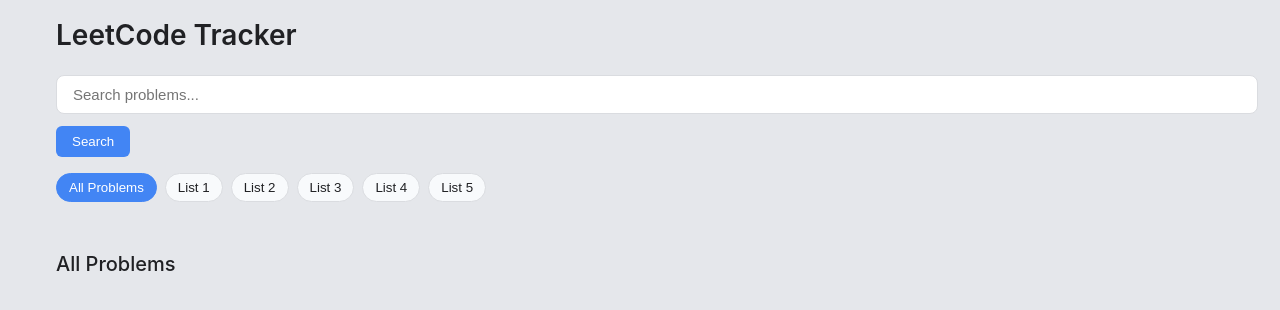
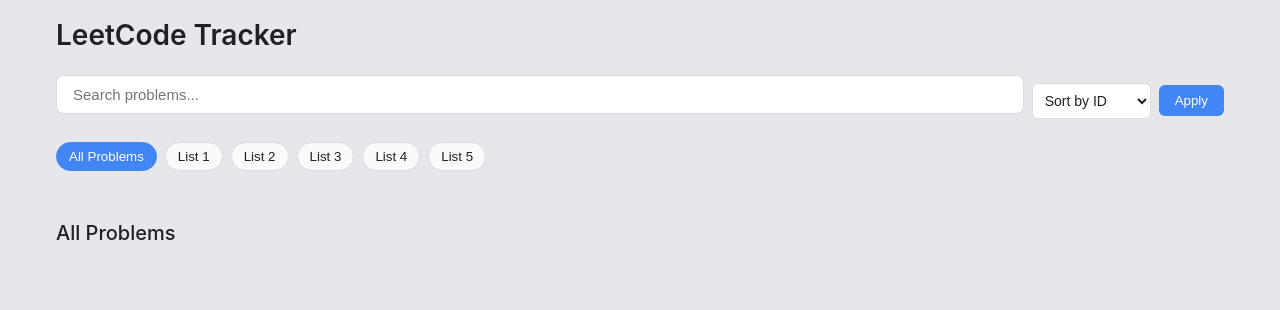
Before and after one commit to futuressobright/leetcode-tracker, a Flask app: page / in a window 1280 px wide. Shown: the top 310 px of the page. Run offline with Flask 3, Linux system fonts and the light colour scheme; data comes from the database, SQL or seed files in the repository; data that the repository does not hold is empty.

Commit message:
Added Toggle button to 'Due for Review'

```diff
--- a/app.py
+++ b/app.py
@@ -33,12 +33,14 @@ def index():
     search = request.args.get('search', '').strip()
     list_filter = request.args.get('list')
     topic_filter = request.args.get('topic', '').strip()
+    sort_by_difficulty = request.args.get('difficulty_sort')  # Add this line
+
     page = request.args.get('page', 1, type=int)
     per_page = 12
 
     try:
         start_query = time.time()
-        problems_data = db.get_problems(search, list_filter, topic_filter, page, per_page)
+        problems_data = db.get_problems(search, list_filter, topic_filter, page, per_page, sort_by_difficulty)
         all_problems = problems_data['problems']  # Now we get the problems from the dict
         print(f"Problems query time: {time.time() - start_query} seconds")
 
--- a/database.py
+++ b/database.py
@@ -33,7 +33,8 @@ class Database:
                      list_filter: Optional[str] = None,
                      topic_filter: Optional[str] = None,
                      page: int = 1,
-                     per_page: int = 12) -> dict:
+                     per_page: int = 12,
+                     sort_by_difficulty: Optional[str] = None) -> dict:
         """Get problems with optional filters and pagination"""
         conn = self.get_connection()
         offset = (page - 1) * per_page
@@ -91,11 +92,31 @@ class Database:
             total = conn.execute(count_query, params).fetchone()['total']
 
             # Add pagination to main query
-            base_query += where_clause + '''
-                GROUP BY p.id
-                ORDER BY CAST(p.leetcode_id AS INTEGER)
-                LIMIT ? OFFSET ?
-            '''
+            # Add pagination to main query
+            base_query += where_clause + ' GROUP BY p.id'
+
+            # Add difficulty sorting
+            if sort_by_difficulty == 'asc':
+                base_query += ''' ORDER BY
+                                CASE p.difficulty
+                                    WHEN 'Easy' THEN 1
+                                    WHEN 'Medium' THEN 2
+                                    WHEN 'Hard' THEN 3
+                                    ELSE 4
+                                END'''
+            elif sort_by_difficulty == 'desc':
+                base_query += ''' ORDER BY
+                                CASE p.difficulty
+                                    WHEN 'Hard' THEN 1
+                                    WHEN 'Medium' THEN 2
+                                    WHEN 'Easy' THEN 3
+                                    ELSE 4
+                                END'''
+            else:
+                base_query += ' ORDER BY CAST(p.leetcode_id AS INTEGER)'
+
+            base_query += ' LIMIT ? OFFSET ?'
+
             params.extend([per_page, offset])
 
             problems = conn.execute(base_query, params).fetchall()
--- a/static/css/style.css
+++ b/static/css/style.css
@@ -84,6 +84,26 @@ h2 {
 
 .search-container {
     margin-bottom: 16px;
+}
+
+.search-form {
+    display: flex;
+    gap: 8px;
+    align-items: center;
+    width: 100%;
+}
+
+.difficulty-sort {
+    padding: 8px;
+    border: 1px solid var(--border);
+    border-radius: 6px;
+    font-size: 14px;
+    background: white;
+    color: var(--text);
+}
+
+.difficulty-sort:hover {
+    border-color: var(--primary);
 }
 
 .search-input {
@@ -531,3 +551,16 @@ h2 {
     font-weight: 500;
     cursor: pointer;
 }
+
+.section-header {
+    cursor: pointer;
+    user-select: none;
+}
+
+.collapse-icon {
+    margin-right: 8px;
+}
+
+.section-content.collapsed {
+    display: none;
+}
--- a/static/js/main.js
+++ b/static/js/main.js
@@ -150,6 +150,13 @@ function handleTouchEnd(event) {
     clearTimeout(touchTimer);
 }
 
+function toggleSection(sectionId) {
+    const content = document.getElementById(sectionId);
+    const icon = content.parentElement.querySelector('.collapse-icon');
+    content.classList.toggle('collapsed');
+    icon.textContent = content.classList.contains('collapsed') ? '▶' : '▼';
+}
+
 // Modern rename list modal functionality
 function renameList(slot, currentName) {
     // Create a modern-looking modal instead of using prompt()
--- a/templates/index.html
+++ b/templates/index.html
@@ -7,11 +7,16 @@
     <div class="top-nav">
         {# Search Form #}
         <div class="search-container">
-            <form method="GET">
+            <form method="GET" class="search-form">
                 <input type="text" name="search" value="{{ search }}"
                        placeholder="Search problems..."
                        class="search-input">
-                <button type="submit" class="search-button">Search</button>
+                <select name="difficulty_sort" class="difficulty-sort">
+                    <option value="">Sort by ID</option>
+                    <option value="asc" {% if request.args.get('difficulty_sort') == 'asc' %}selected{% endif %}>Easy to Hard</option>
+                    <option value="desc" {% if request.args.get('difficulty_sort') == 'desc' %}selected{% endif %}>Hard to Easy</option>
+                </select>
+                <button type="submit" class="search-button">Apply</button>
             </form>
         </div>
 
@@ -39,15 +44,20 @@
     {# Due Problems Section #}
     {% if due_problems %}
     <section class="due-section">
-        <h2>Due for Review</h2>
-        <div class="problems-grid">
-            {% for problem in due_problems %}
-                {# Using shared problem card template for consistency #}
-                {% include "partials/problem_card.html" %}
-            {% endfor %}
+        <h2 class="section-header" onclick="toggleSection('due-problems')">
+            <span class="collapse-icon">▼</span>
+            Due for Review
+        </h2>
+        <div id="due-problems" class="section-content">
+            <div class="problems-grid">
+                {% for problem in due_problems %}
+                    {% include "partials/problem_card.html" %}
+                {% endfor %}
+            </div>
         </div>
     </section>
     {% endif %}
+
 
     {# All Problems Section #}
     <section class="all-problems">
```
